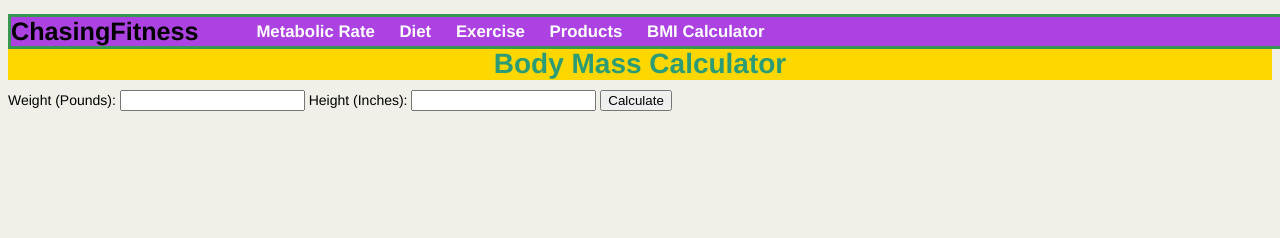
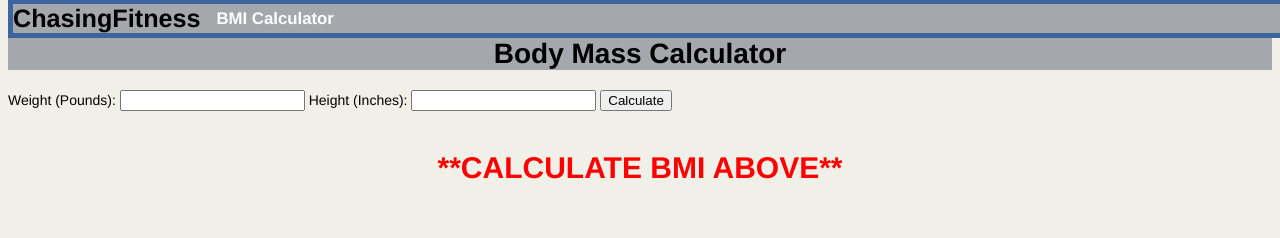
Before and after one commit to ewashington22/EWASHINGTON22.github.io, a plain HTML site: page bmi.html in a window 1280 px wide. Drawn offline with Linux system fonts and the light colour scheme.

Commit message:
Update bmi.html

```diff
--- a/bmi.html
+++ b/bmi.html
@@ -4,140 +4,15 @@
         <meta charset="utf-8">
         <title>Chasing Ftiness</title>
 
-        <style>
+        <link rel="stylesheet" type="text/css" href="style.css">
+    </head>
 
-    body {
-        background-color:rgb(240, 240, 232);
-        font-size: 14px;
-
-      /* shortcut for above + font-style: italic; =
-      font: italic 14px Helvetica;
-
-      ... also note that
-
-      font-weight:bold; is an extra command to change thickness*/
-
-    }
-
-    .toplinks {
-        font-size:0.8em;
-        margin:10px;
-          position:relative;
-          top:1px;
-
-    }
-
-    #firstim { float:left;
-    margin-right:10px;
-    position:relative;
-    top:40px;
-
-
-    }
-    .greyback {background-color:rgb(227, 207, 227);
-            width:95%;
-            margin: 15px auto;
-            border: solid 5px rgb(59, 101, 156);
-
-            /* alternate method to center
-            margin: 0 auto;
-            */
-
-    }
-
-    .caution {color:rgb(230, 39, 77);
-    }
-
-    .good {color:rgb(38, 209, 4);
-    font-weight:bold;
-    }
-
-
-
-    a.firstword {
-        text-decoration:none;
-        font-size:1.2em;
-        color:black;
-    }
-
-    .movedown {
-      position:relative;
-      top:50px;
-    }
-
-    #mainmessage {
-        position:relative;
-        top:40px;
-        z-index:1;
-    }
-
-
-    #topbanner {
-        background-color: rgb(173, 66, 227);
-
-    }
-
-    #moveup {
-        position: relative;
-        top:-0.2em;
-        left:2em;
-    }
-
-    a{ color:white;
-    text-decoration:none;
-    }
-
-    h1 {text-align: left;
-    font-size:1.5em;
-    position:fixed;
-    width:100%;
-    top:0px;
-    z-index:2;
-    border: 3px solid rgb(55, 150, 79);
-
-    }
-
-            .flright {
-                float:right;
-            }
-
-    h2 { color:rgb(43, 156, 118);
-         background-color: rgb(255, 215, 0);
-         font-size: 2em;
-         margin:0px ;
-         text-align:center;
-    }
-
-    p {line-height: 1.15em;
-    }
-
-    p strong {
-        color:rgb(39, 143, 106);
-    }
-
-    body {
-        font-family: Helvetica;
-    }
-
-
-        </style>
-
-    </head>
     <body>
       <h1 id="topbanner">
 
         <a href="index.html" class="firstword"> ChasingFitness</a>
 
-  <span id="moveup">  <span class="toplinks"> <a href="metabolicrate.html">Metabolic Rate</a> </span>
-
-    <span class="toplinks"> <a href="diet.html">Diet</a> </span>
-
-    <span class="toplinks"> <a href="exercise.html">Exercise</a>
-    </span>
-
-    <span class="toplinks"> <a href="products.html">Products</a> </span>
-
-    <span class="toplinks"> <a href="bmi.html">BMI Calculator</a> </span> </span>
+        <span class="toplinks"> <a href="bmi.html">BMI Calculator</a> </span>
 
       </h1>
 
@@ -147,15 +22,15 @@
 
     </div>
 
-  <div class="movedown">
+    <div class="ez-visible">
         <form>
           Weight (Pounds): <input type="text" id="value1">
           Height (Inches): <input type="text" id="value2">
           <button type="button" onclick="calc()">Calculate</button>
         </form>
+    <div id="result"> **CALCULATE BMI ABOVE** </div>
+    </div>
 
-      <div id="result"></div>
-</div>
 
     </body>
 
```
Lines whose indentation alone changed are shown as unchanged.
